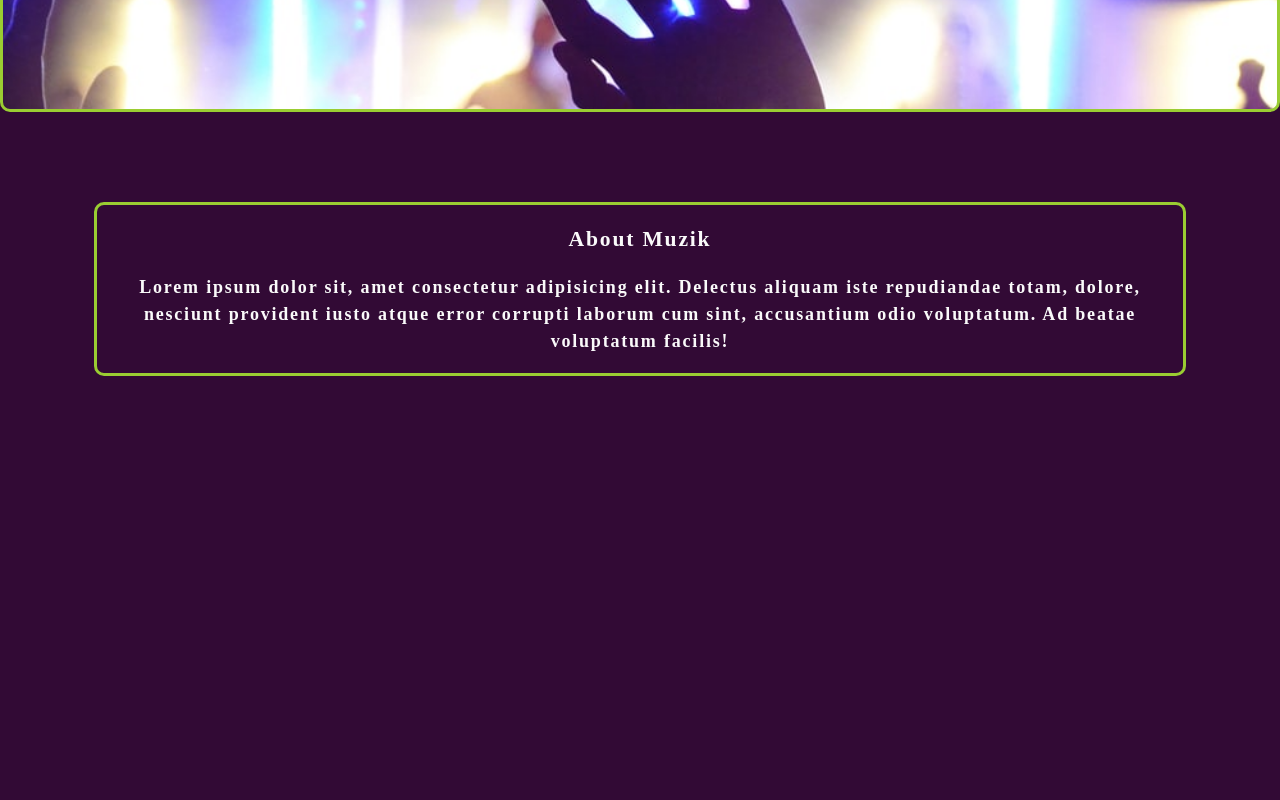
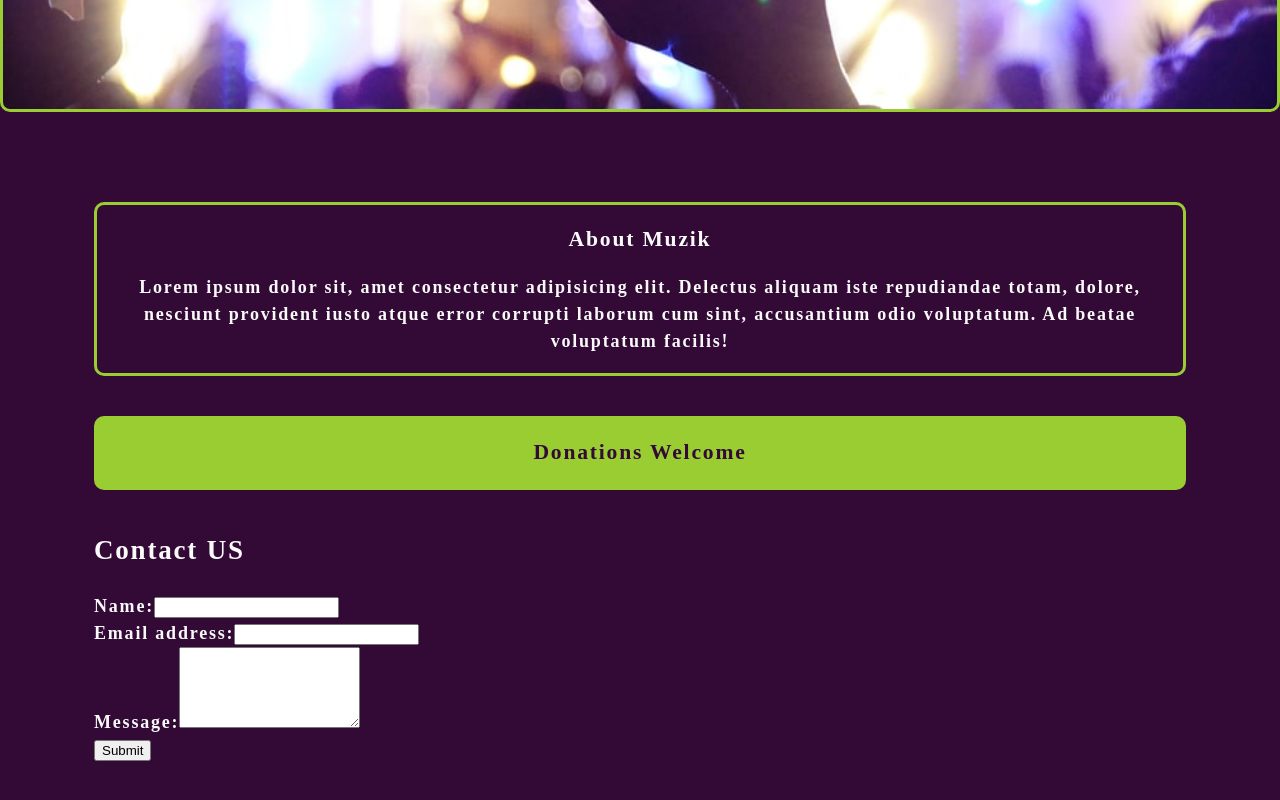
Before and after one commit to danielolvera21/Muzik, a React (Create React App) app in the folder client/: page / in a window 1280 px wide. Shown: the part 296-1096 px from the top of the page. Before the commit the page ends 800 px from the top, so only its background shows below. Built offline with nearby package versions, Linux system fonts and the light colour scheme.

Commit message:
created donations and contact us containers

```diff
--- a/client/src/App.js
+++ b/client/src/App.js
@@ -1,7 +1,9 @@
 import React from 'react';
 import Nav from './components/Nav';
 import About from './components/About';
-import Hero from './components/Hero'
+import Hero from './components/Hero';
+import Contact from './components/Contact';
+import Donation from './components/Donation';
 import './App.css';
 
 function App() {
@@ -11,7 +13,10 @@
       <Hero></Hero>
       <main>
       <About></About>
+      <Donation></Donation>
+      <Contact></Contact>
       </main>
+
     </div>
   );
 }
--- /dev/null
+++ b/client/src/components/Contact/index.js
@@ -0,0 +1,29 @@
+import React from 'react';
+
+function Contact() {
+
+    return(
+    <section>
+      <h1>Contact US</h1>
+      <form id="contact-form">
+        <div>
+            <label htmlFor="name">Name:</label>
+            <input type="text" name="name" />
+        </div>
+        <div>
+            <label htmlFor="email">Email address:</label>
+            <input type="email" name="email" />
+        </div>
+        <div>
+            <label htmlFor="message">Message:</label>
+            <textarea name="message" rows="5"  />
+        </div>
+
+        <button type="submit">Submit</button>
+
+      </form>
+    </section>
+    );
+}
+
+export default Contact;
--- /dev/null
+++ b/client/src/components/Donation/index.js
@@ -0,0 +1,12 @@
+import React from 'react';
+
+
+function Donation() {
+    return (
+        <section className = "my-5 about-border donate-box">
+            <h1 className = "about-head" id = "about"> Donations Welcome</h1>
+        </section>
+    );
+}
+
+export default Donation;
--- a/client/src/index.css
+++ b/client/src/index.css
@@ -129,3 +129,9 @@
   border-color: yellowgreen;
   border-radius: 10px;
 }
+
+/* DONATIONS BOX */
+.donate-box {
+  background-color: yellowgreen;
+  color: rgb(50, 10, 53);
+}
```
